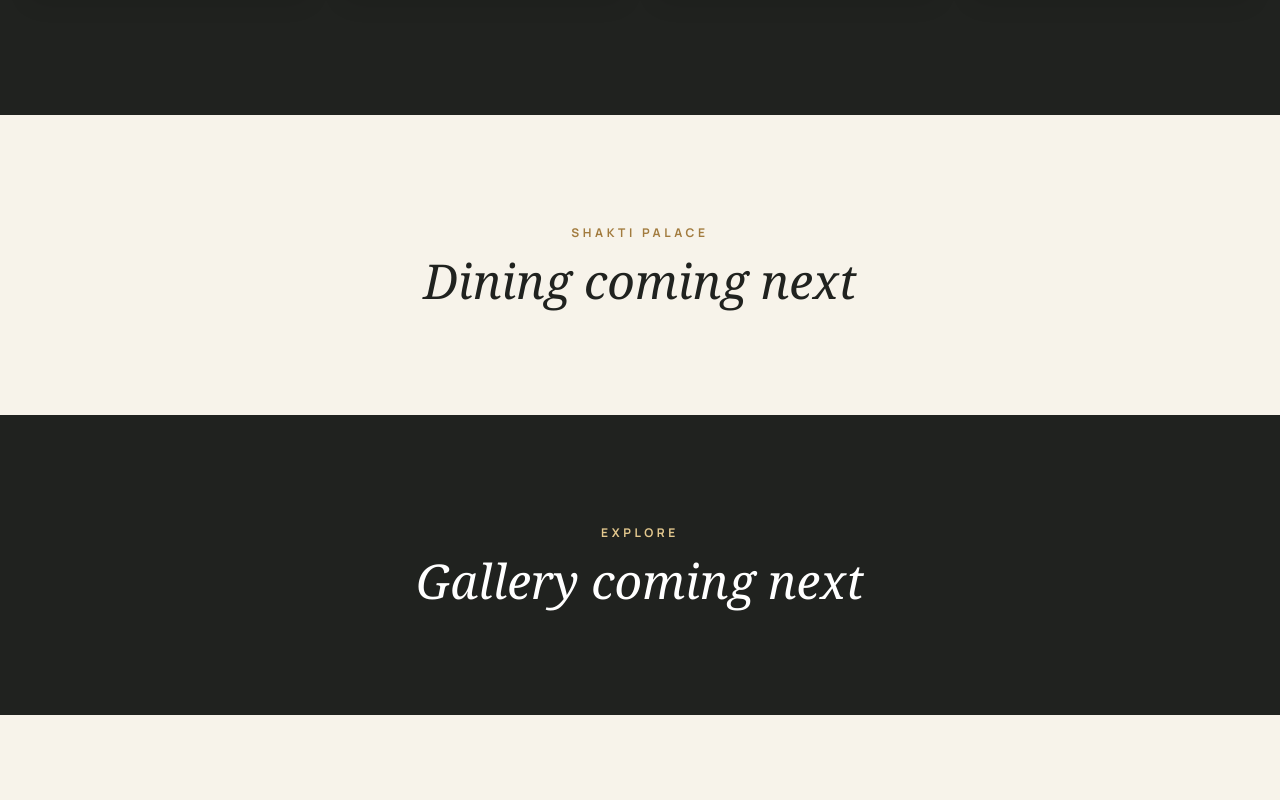
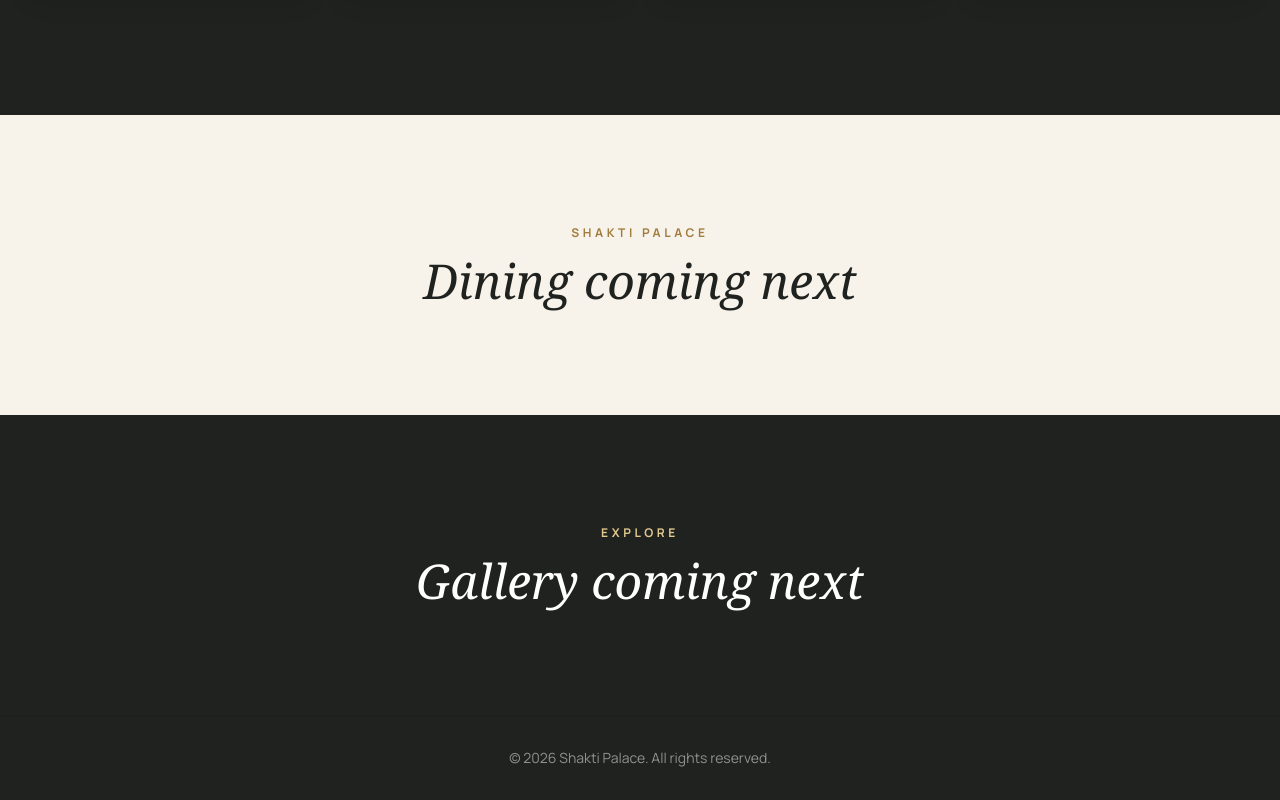
Before and after one commit to adleraf/shakti-palace-website, a React (Vite) app: page / in a window 1280 px wide. Shown: the part 2751-3551 px from the top of the page. Before the commit the page ends 3466 px from the top, so only its background shows below. Built offline with nearby package versions, Linux system fonts and the light colour scheme.

Commit message:
minor change in the existing layout

```diff
--- a/src/App.tsx
+++ b/src/App.tsx
@@ -1258,7 +1258,15 @@
 
         </div>
 
-      </section>
+           </section>
+
+      {/* ================= FOOTER ================= */}
+
+      <footer className="border-t border-black/10 bg-[#20221f] px-6 py-8 text-center">
+        <p className="text-sm text-white/50">
+          © 2026 Shakti Palace. All rights reserved.
+        </p>
+      </footer>
 
     </main>
     </>
```
